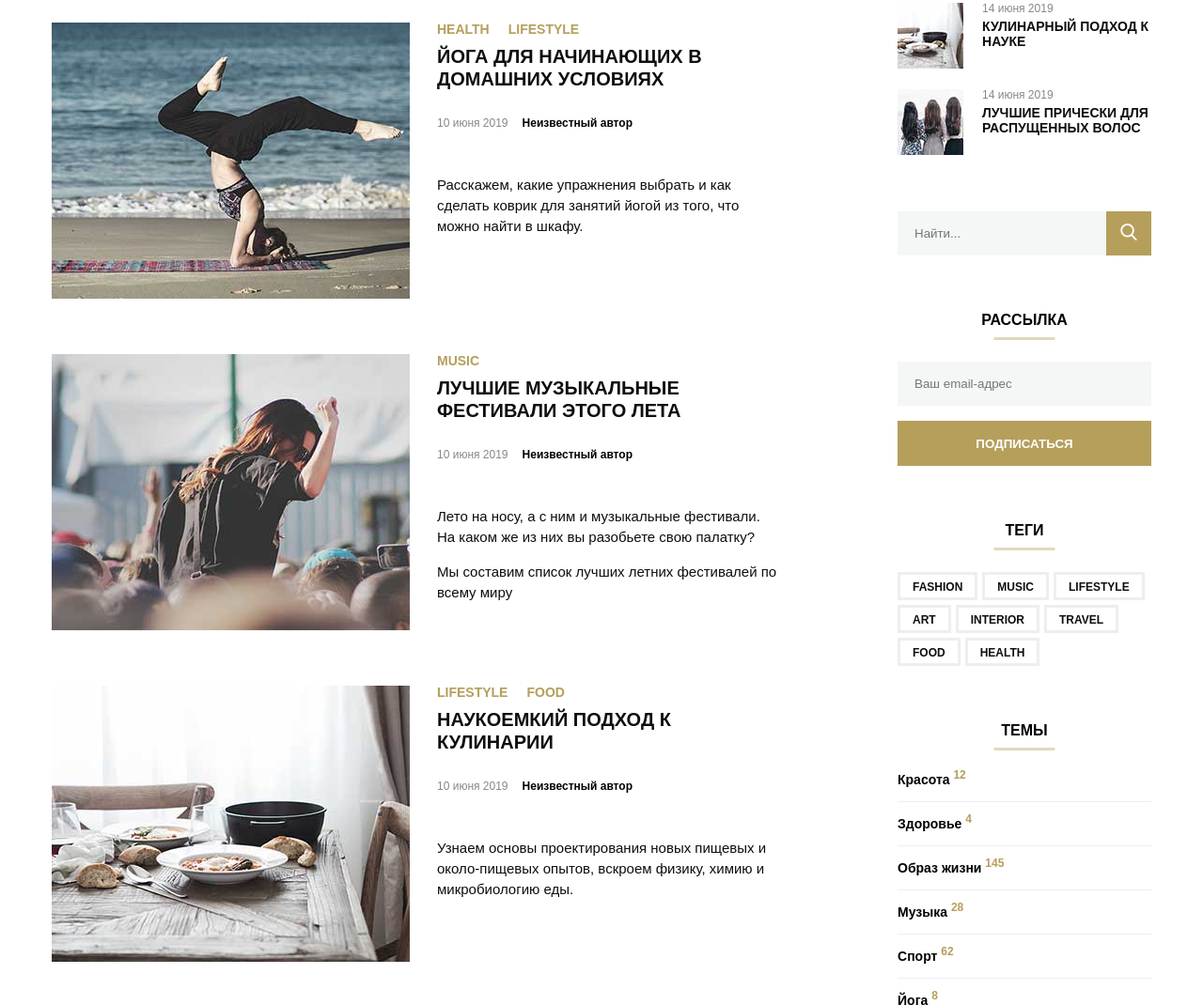
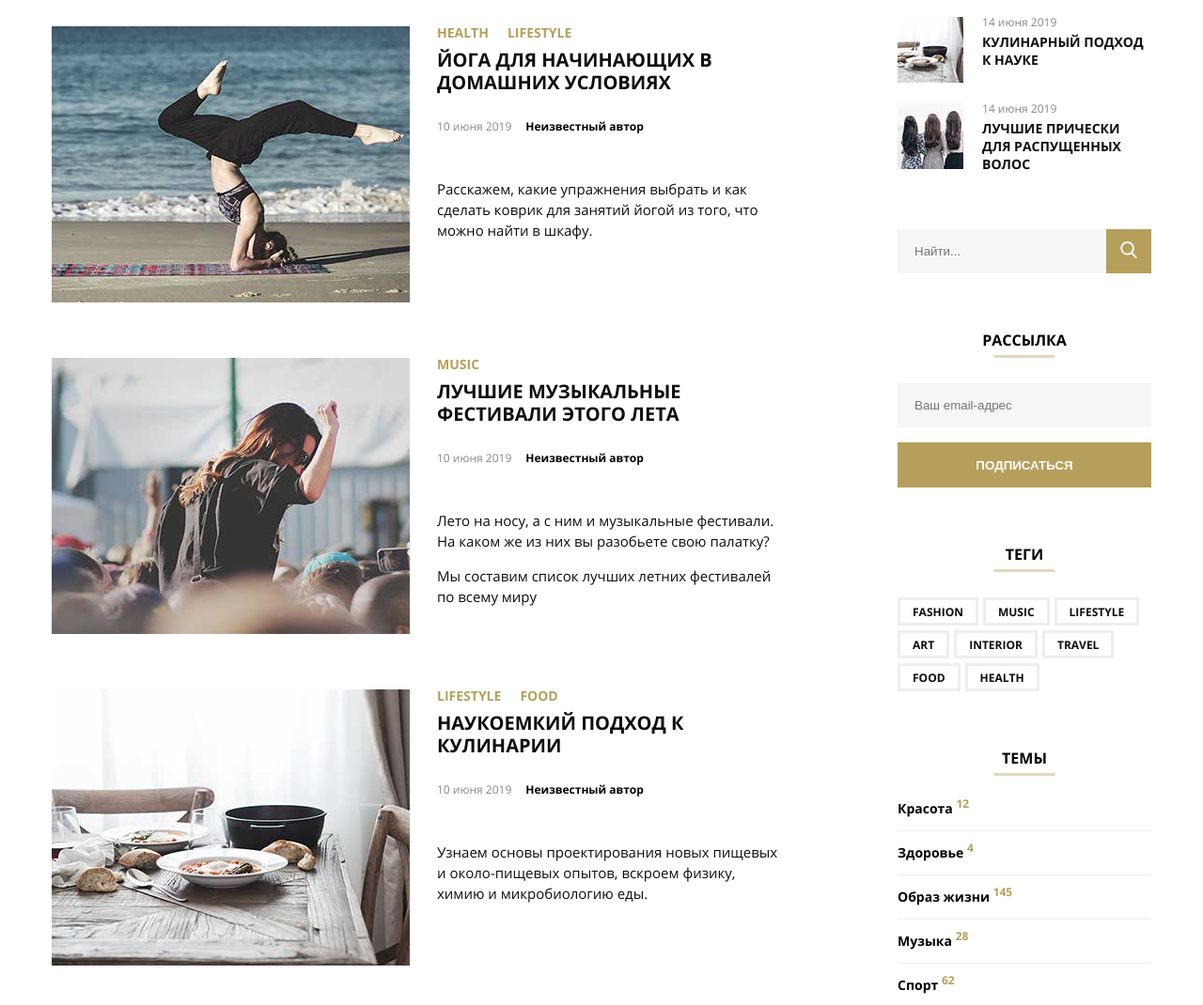
Before and after one commit to KhristoSho/noemy-blog-site, a plain HTML site: page index.html in a window 1280 px wide. Shown: the part 1286-2356 px from the top of the page at 94% size. Drawn offline with Linux system fonts and the light colour scheme; files whose address does not match are found by name.

Commit message:
fix font

```diff
--- a/desktop.css
+++ b/desktop.css
@@ -1,3 +1,21 @@
+@font-face {
+    font-family: "Open Sans";
+    src: url(./sourse/fonts/OpenSans-Regular.ttf) format("truetype"),
+         url(./sourse/fonts/OpenSans-Regular.woff) format("woff"),
+         url(./sourse/fonts/OpenSans-Regular.woff2) format("woff2");
+    font-style: normal;
+    font-weight: 400;
+}
+
+@font-face {
+    font-family: "Open Sans";
+    src: url(./sourse/fonts/OpenSans-Bold.ttf) format("truetype"),
+         url(./sourse/fonts/OpenSans-Bold.woff) format("woff"),
+         url(./sourse/fonts/OpenSans-Bold.woff2) format("woff2");
+    font-style: normal;
+    font-weight: 700;
+}
+
 body {
     display: flex;
     flex-direction: column;
@@ -8,7 +26,7 @@ body {
 }
 
 .text--style {
-    font-family: Arial, Helvetica, sans-serif;
+    font-family: "Open Sans";
     text-transform: uppercase;
     font-weight: 700px;
 }
@@ -79,7 +97,7 @@ body {
 .nav_list {
     display: flex;
     gap: 33px;
-    font-family: Arial, Helvetica, sans-serif;
+    font-family: "Open Sans";
     font-size: 13px;
     font-weight: 400;
     text-transform: uppercase;
@@ -89,7 +107,7 @@ body {
     padding-top: 100px;
 
     color: white;
-    font-family: Arial, Helvetica, sans-serif;
+    font-family: "Open Sans";
     font-size: 45px;
     text-transform: uppercase;
     line-height: 75px;
@@ -112,7 +130,7 @@ body {
 
 .title--withunderline {
     text-align: center;
-    font-family: Arial, Helvetica, sans-serif;
+    font-family: "Open Sans";
     font-weight: bold;
     text-transform: uppercase;
 
@@ -202,7 +220,7 @@ body {
     text-transform: uppercase;
     color: #b59f5b;
     font-weight: 700;
-    font-family: Arial, Helvetica, sans-serif;
+    font-family: "Open Sans";
 
     margin-bottom: 7px;
 }
@@ -214,7 +232,7 @@ body {
     text-transform: uppercase;
     color: #ffffff;
     font-weight: 700;
-    font-family: Arial, Helvetica, sans-serif;
+    font-family: "Open Sans";
 }
 
 .posts {
@@ -257,7 +275,7 @@ body {
     text-transform: uppercase;
     color: #0f0d0e;
     font-weight: 700;
-    font-family: Arial, Helvetica, sans-serif;
+    font-family: "Open Sans";
 
     margin-bottom: 15px;
 }
@@ -274,7 +292,7 @@ body {
     line-height: 40px;
     color: #888888;
     font-weight: 400;
-    font-family: Arial, Helvetica, sans-serif;
+    font-family: "Open Sans";
 }
 
 .info__author {
@@ -282,7 +300,7 @@ body {
     line-height: 40px;
     color: #000000;
     font-weight: 700;
-    font-family: Arial, Helvetica, sans-serif;
+    font-family: "Open Sans";
 }
 
 .article__about {
@@ -292,7 +310,7 @@ body {
     line-height: 22px;
     color: #0f0d0e;
     font-weight: 400;
-    font-family: Arial, Helvetica, sans-serif;
+    font-family: "Open Sans";
 }
 
 .main__posts {
@@ -353,7 +371,7 @@ body {
     text-transform: uppercase;
     color: #0f0d0e;
     font-weight: 700;
-    font-family: Arial, Helvetica, sans-serif;
+    font-family: "Open Sans";
 }
 
 .form__search {
@@ -448,7 +466,7 @@ body {
     text-transform: uppercase;
     color: #0f0d0e;
     font-weight: 700;
-    font-family: Arial, Helvetica, sans-serif;
+    font-family: "Open Sans";
 
 }
 
@@ -479,7 +497,7 @@ body {
     line-height: 1;
     color: #000000;
     font-weight: 700;
-    font-family: Arial, Helvetica, sans-serif;
+    font-family: "Open Sans";
 
     position: relative;
 }
@@ -489,7 +507,7 @@ body {
     line-height: 36px;
     color: #b59f5b;
     font-weight: 700;
-    font-family: Arial, Helvetica, sans-serif;
+    font-family: "Open Sans";
     vertical-align: super
 }
 
@@ -529,7 +547,7 @@ body {
     text-transform: uppercase;
     color: #0f0d0e;
     font-weight: 700;
-    font-family: Arial, Helvetica, sans-serif;
+    font-family: "Open Sans";
 }
 
 .info__about {
@@ -538,7 +556,7 @@ body {
     line-height: 22px;
     color: #0f0d0e;
     font-weight: 400;
-    font-family: Arial, Helvetica, sans-serif;
+    font-family: "Open Sans";
 }
 
 .a--common {
@@ -546,7 +564,7 @@ body {
     line-height: 22px;
     color: #c9b987;
     font-weight: 400;
-    font-family: Arial, Helvetica, sans-serif;
+    font-family: "Open Sans";
     text-decoration: none;
 }
 
@@ -571,7 +589,7 @@ body {
     text-transform: uppercase;
     color: #0f0d0e;
     font-weight: 700;
-    font-family: Arial, Helvetica, sans-serif;
+    font-family: "Open Sans";
 }
 
 .price--delete {
@@ -624,7 +642,7 @@ body {
     line-height: 40px;
     color: #999999;
     font-weight: 700;
-    font-family: Arial, Helvetica, sans-serif;
+    font-family: "Open Sans";
 
     text-align: center;
 }
```
